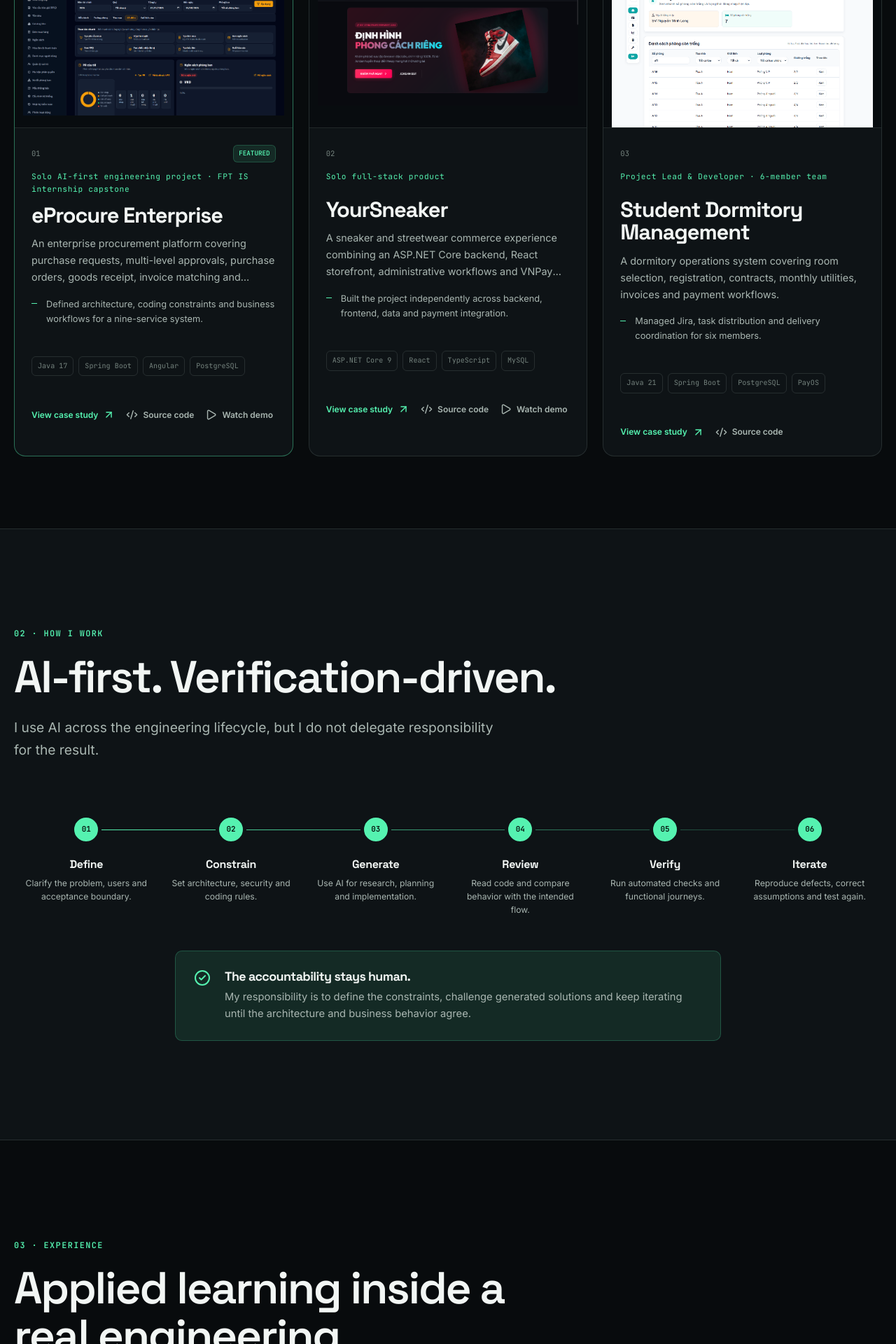
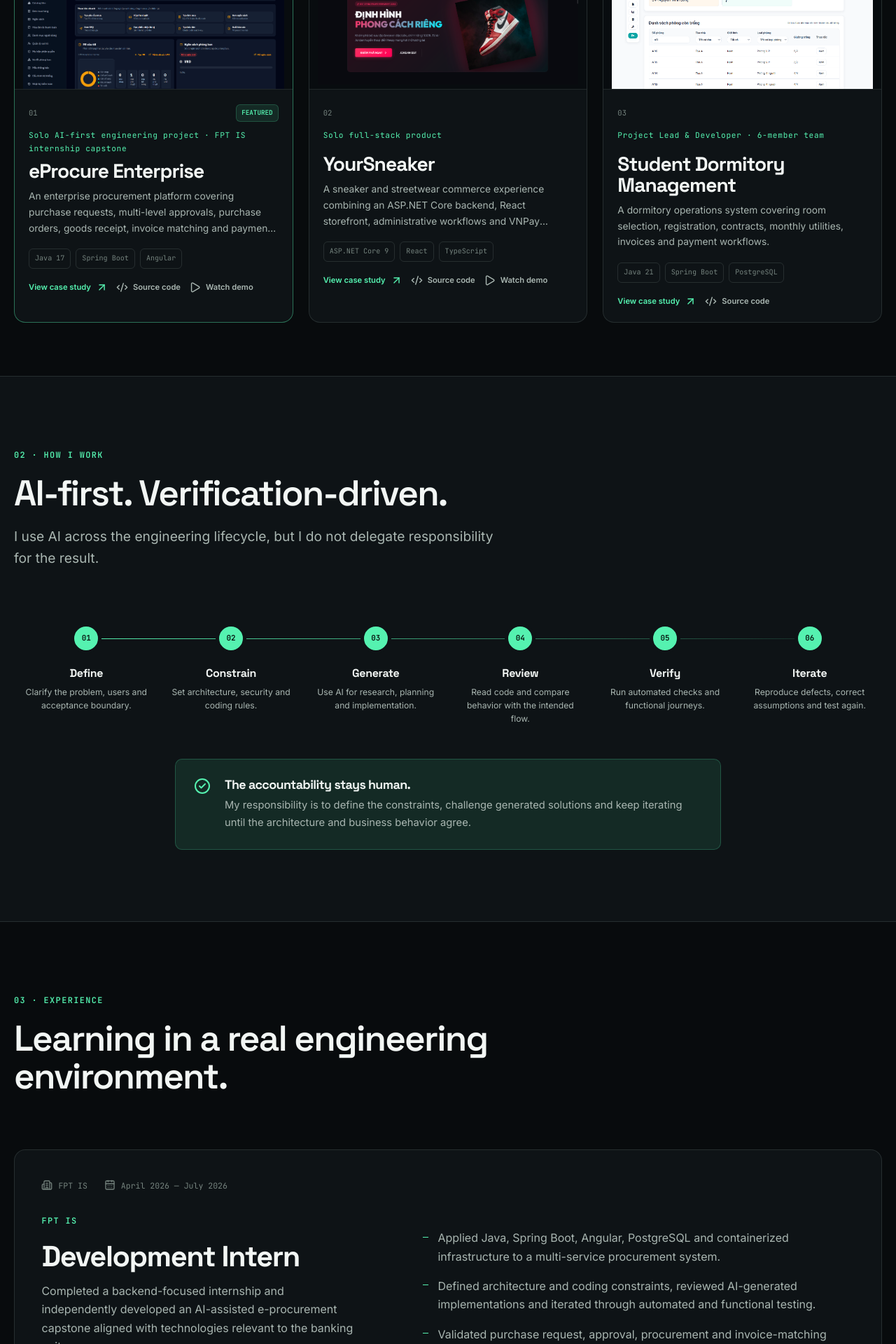
Before and after one commit to KLBMinhLong/KLBPortfolio, a React (Vite) app: page / in a window 1280 px wide. Shown: the part 1340-3260 px from the top of the page at 70% size. Built offline with nearby package versions, Linux system fonts and the light colour scheme.

Commit message:
style: tighten portfolio content density

```diff
--- a/src/data/content.ts
+++ b/src/data/content.ts
@@ -665,7 +665,7 @@
     },
     experience: {
       eyebrow: '03 · Experience',
-      title: 'Applied learning inside a real engineering environment.',
+      title: 'Learning in a real engineering environment.',
       role: 'Development Intern',
       company: 'FPT IS',
       period: 'April 2026 — July 2026',
@@ -887,7 +887,7 @@
     },
     experience: {
       eyebrow: '03 · Kinh nghiệm',
-      title: 'Học và áp dụng trong môi trường kỹ thuật thực tế.',
+      title: 'Học trong môi trường kỹ thuật thực tế.',
       role: 'Development Intern',
       company: 'FPT IS',
       period: 'Tháng 04/2026 — Tháng 07/2026',
--- a/src/sections/SelectedWork.tsx
+++ b/src/sections/SelectedWork.tsx
@@ -33,11 +33,8 @@
               <p className="project-label">{project.label}</p>
               <h3>{project.title}</h3>
               <p>{project.summary}</p>
-              <ul className="evidence-list">
-                <li>{project.contribution[0]}</li>
-              </ul>
               <div className="tech-line" aria-label="Technologies">
-                {project.technologies.slice(0, 4).map((technology) => <span key={technology}>{technology}</span>)}
+                {project.technologies.slice(0, 3).map((technology) => <span key={technology}>{technology}</span>)}
               </div>
               <div className="project-actions">
                 <Link className="text-link text-link--strong" to={`/work/${project.slug}`}>
--- a/src/styles/global.css
+++ b/src/styles/global.css
@@ -564,7 +564,7 @@
 .proof-item strong { display: block; color: var(--color-text-primary); font-size: 0.83rem; font-weight: 600; }
 
 .section {
-  padding-block: clamp(88px, 11vw, 156px);
+  padding-block: clamp(76px, 8vw, 120px);
 }
 
 .section-heading {
@@ -573,7 +573,7 @@
 }
 
 .section-heading--center { margin-inline: auto; text-align: center; }
-.section-heading h2 { margin-bottom: 22px; font-size: clamp(2.4rem, 5vw, 5rem); font-weight: 600; }
+.section-heading h2 { margin-bottom: 18px; font-size: clamp(2.3rem, 4vw, 4.25rem); font-weight: 600; }
 .section-intro { max-width: 700px; margin-bottom: 0; font-size: clamp(1.04rem, 1.5vw, 1.22rem); }
 .section-heading-row { display: flex; gap: 32px; align-items: flex-end; justify-content: space-between; }
 .section-heading-row .section-heading { margin-bottom: 54px; }
@@ -737,26 +737,26 @@
 .responsibility-note p { margin-bottom: 0; font-size: 0.92rem; }
 
 .experience-card {
-  padding: clamp(30px, 5vw, 64px);
+  padding: clamp(28px, 3vw, 42px);
   background: var(--color-bg-surface);
   border: 1px solid var(--color-border);
   border-radius: var(--radius-lg);
 }
 
-.experience-card__meta { display: flex; gap: 24px; margin-bottom: 42px; color: var(--color-text-muted); font-family: var(--font-mono); font-size: 0.72rem; }
+.experience-card__meta { display: flex; gap: 24px; margin-bottom: 30px; color: var(--color-text-muted); font-family: var(--font-mono); font-size: 0.72rem; }
 .experience-card__meta span { display: inline-flex; gap: 8px; align-items: center; }
 .experience-card__meta svg { width: 16px; }
 .experience-card__content { display: grid; grid-template-columns: 0.85fr 1.15fr; gap: clamp(36px, 7vw, 100px); align-items: start; }
-.experience-card__content h3 { margin-bottom: 18px; font-size: clamp(2rem, 4vw, 3.6rem); }
-.experience-card > .text-link { margin-top: 30px; }
+.experience-card__content h3 { margin-bottom: 14px; font-size: clamp(1.9rem, 3.25vw, 3rem); }
+.experience-card > .text-link { margin-top: 24px; }
 
 .section--capabilities { background: linear-gradient(180deg, transparent, rgba(14, 19, 22, 0.65), transparent); }
 .capability-grid { display: grid; grid-template-columns: repeat(2, 1fr); border-top: 1px solid var(--color-border); border-left: 1px solid var(--color-border); }
-.capability-card { min-height: 380px; padding: clamp(28px, 4vw, 52px); border-right: 1px solid var(--color-border); border-bottom: 1px solid var(--color-border); }
-.capability-card__icon { display: grid; width: 48px; height: 48px; margin-bottom: 38px; color: var(--color-accent); place-items: center; background: var(--color-accent-soft); border: 1px solid rgba(85, 242, 176, 0.16); border-radius: var(--radius-md); }
-.capability-card h3 { margin-bottom: 12px; font-size: 1.55rem; }
+.capability-card { min-height: 310px; padding: clamp(26px, 3vw, 40px); border-right: 1px solid var(--color-border); border-bottom: 1px solid var(--color-border); }
+.capability-card__icon { display: grid; width: 44px; height: 44px; margin-bottom: 28px; color: var(--color-accent); place-items: center; background: var(--color-accent-soft); border: 1px solid rgba(85, 242, 176, 0.16); border-radius: var(--radius-md); }
+.capability-card h3 { margin-bottom: 10px; font-size: 1.42rem; }
 .capability-card > p { max-width: 420px; }
-.capability-card ul { display: flex; flex-wrap: wrap; gap: 8px; padding: 0; margin: 28px 0 0; list-style: none; }
+.capability-card ul { display: flex; flex-wrap: wrap; gap: 8px; padding: 0; margin: 22px 0 0; list-style: none; }
 .capability-card li { padding: 7px 10px; color: var(--color-text-secondary); background: var(--color-bg-surface); border: 1px solid var(--color-border); border-radius: var(--radius-sm); font-family: var(--font-mono); font-size: 0.67rem; }
 
 .notes-grid { display: grid; grid-template-columns: repeat(3, 1fr); gap: 18px; }
@@ -978,7 +978,7 @@
 }
 
 /* Compact project overview cards: detailed evidence lives in each case study. */
-.section--work { padding-block: clamp(82px, 8vw, 116px); }
+.section--work { padding-block: clamp(68px, 6vw, 92px); }
 .section--work .section-heading { max-width: 760px; margin-bottom: clamp(34px, 4vw, 50px); }
 .section--work .section-heading h2 { font-size: clamp(2.4rem, 4vw, 4rem); }
 
@@ -1000,7 +1000,7 @@
 .project-feature:nth-child(even) .project-feature__media {
   display: flex;
   min-height: 0;
-  aspect-ratio: 16 / 10;
+  aspect-ratio: 16 / 9;
   flex-direction: column;
   align-items: stretch;
   background: #080c0f;
@@ -1035,22 +1035,20 @@
 .project-feature__copy,
 .project-feature:nth-child(even) .project-feature__copy {
   display: flex;
-  min-height: 340px;
-  padding: 24px;
+  min-height: 300px;
+  padding: 20px;
   order: initial;
   justify-content: flex-start;
 }
 
 .project-feature__meta { display: flex; min-height: 26px; margin-bottom: 10px; align-items: center; justify-content: space-between; color: var(--color-text-muted); font-family: var(--font-mono); font-size: 0.66rem; }
 .project-feature__meta strong { padding: 4px 7px; color: var(--color-accent); background: var(--color-accent-soft); border: 1px solid rgba(85, 242, 176, 0.2); border-radius: var(--radius-sm); font-size: 0.58rem; text-transform: uppercase; }
-.project-label { min-height: 2.6em; margin-bottom: 12px; display: -webkit-box; overflow: hidden; -webkit-box-orient: vertical; -webkit-line-clamp: 2; }
-.project-feature h3 { margin-bottom: 12px; font-size: clamp(1.65rem, 2.4vw, 2.35rem); }
-.project-feature__copy > p:not(.project-label) { display: -webkit-box; overflow: hidden; min-height: 4.8em; margin-bottom: 0; font-size: 0.9rem; -webkit-box-orient: vertical; -webkit-line-clamp: 3; }
-.project-feature .evidence-list { min-height: 4.2em; margin: 16px 0 18px; }
-.project-feature .evidence-list li { display: -webkit-box; overflow: hidden; font-size: 0.8rem; -webkit-box-orient: vertical; -webkit-line-clamp: 2; }
-.project-feature .tech-line { min-height: 56px; margin-bottom: 18px; align-content: flex-start; }
-.project-feature .project-actions { margin-top: auto; gap: 12px 16px; }
-.project-feature .text-link { font-size: 0.75rem; }
+.project-label { min-height: 2.4em; margin-bottom: 9px; display: -webkit-box; overflow: hidden; -webkit-box-orient: vertical; -webkit-line-clamp: 2; }
+.project-feature h3 { margin-bottom: 9px; font-size: clamp(1.55rem, 2.2vw, 2.15rem); }
+.project-feature__copy > p:not(.project-label) { display: -webkit-box; overflow: hidden; min-height: 4.5em; margin-bottom: 0; font-size: 0.86rem; -webkit-box-orient: vertical; -webkit-line-clamp: 3; }
+.project-feature .tech-line { min-height: 32px; margin-top: 18px; margin-bottom: 14px; align-content: flex-start; }
+.project-feature .project-actions { margin-top: auto; gap: 8px 12px; }
+.project-feature .text-link { font-size: 0.7rem; }
 
 @media (max-width: 1100px) {
   .project-list { grid-template-columns: repeat(2, minmax(0, 1fr)); }
```
